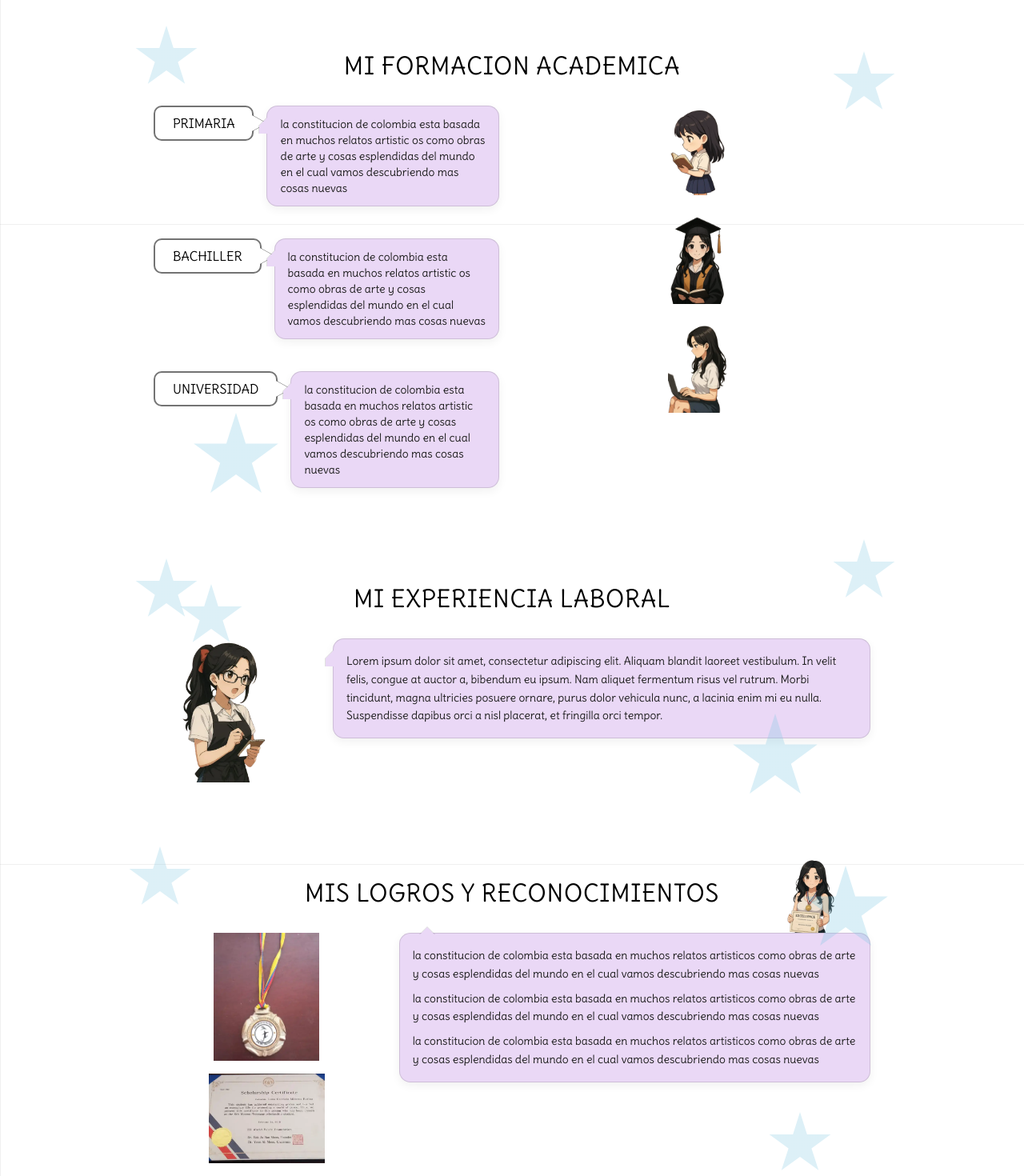
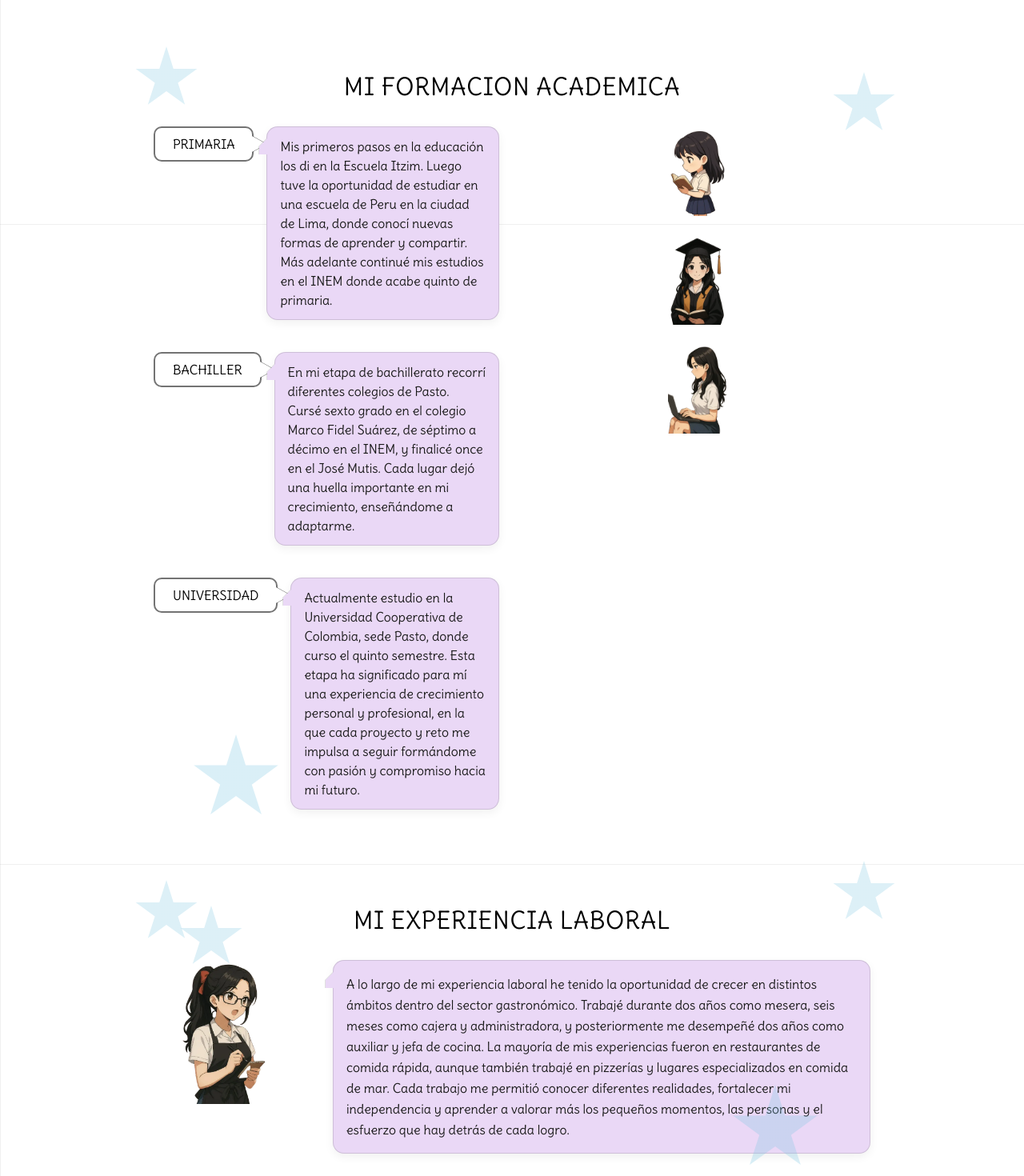
Before and after one commit to lunamideros2003/proyecto_portafolioo, a Next.js app: page / in a window 1280 px wide. Shown: the part 520-1990 px from the top of the page at 80% size. Built offline with nearby package versions, Linux system fonts and the light colour scheme.

Commit message:
textos reales

```diff
--- a/src/app/page.tsx
+++ b/src/app/page.tsx
@@ -31,7 +31,7 @@ export default function Home() {
         />
         </div>
         <section className="bubble bubble-purple w-full text-center px-6 py-4" style={{color: '#1a1a1a'}}>
-          <p className="leading-relaxed">
+          <p className="leading-relaxed text-base">
             {t('cv.description')}
           </p>
         </section>
@@ -48,20 +48,20 @@ export default function Home() {
             <div className="space-y-10">
               <div className="flex items-start gap-4">
                 <span className="tag-arrow text-black">{t('education.primary')}</span>
-                <div className="bubble bubble-purple bubble-left px-4 py-3 text-sm max-w-[420px]">
-                  {t('education.description')}
+                <div className="bubble bubble-purple bubble-left px-4 py-3 text-base max-w-[420px]">
+                  {t('education.primary.description')}
                 </div>
               </div>
               <div className="flex items-start gap-4">
                 <span className="tag-arrow text-black">{t('education.secondary')}</span>
-                <div className="bubble bubble-purple bubble-left px-4 py-3 text-sm max-w-[420px]">
-                  {t('education.description')}
+                <div className="bubble bubble-purple bubble-left px-4 py-3 text-base max-w-[420px]">
+                  {t('education.secondary.description')}
                 </div>
               </div>
               <div className="flex items-start gap-4">
                 <span className="tag-arrow text-black">{t('education.university')}</span>
-                <div className="bubble bubble-purple bubble-left px-4 py-3 text-sm max-w-[420px]">
-                  {t('education.description')}
+                <div className="bubble bubble-purple bubble-left px-4 py-3 text-base max-w-[420px]">
+                  {t('education.university.description')}
                 </div>
               </div>
             </div>
@@ -90,7 +90,7 @@ export default function Home() {
             <div className="w-[180px] h-[180px] mx-auto md:mx-0">
               <Image src="/cuarto_anime.webp" alt="experiencia" width={360} height={360} className="w-full h-full object-contain anime-hover" />
             </div>
-            <div className="bubble bubble-purple bubble-left px-4 py-4 text-sm leading-relaxed">
+            <div className="bubble bubble-purple bubble-left px-4 py-4 text-base leading-relaxed">
               {t('experience.description')}
             </div>
           </div>
@@ -117,10 +117,8 @@ export default function Home() {
               </div>
             </div>
             <div className="md:col-span-2">
-              <div className="bubble bubble-purple px-4 py-4 text-sm leading-relaxed">
+              <div className="bubble bubble-purple px-4 py-4 text-base leading-relaxed">
                 <p>{t('awards.description')}</p>
-                <p className="mt-2">{t('awards.description')}</p>
-                <p className="mt-2">{t('awards.description')}</p>
               </div>
             </div>
           </div>
--- a/src/contexts/LanguageContext.tsx
+++ b/src/contexts/LanguageContext.tsx
@@ -15,16 +15,18 @@ const LanguageContext = createContext<LanguageContextType | undefined>(undefined
 const translations = {
   es: {
     'cv.title': 'MI HOJA DE VIDA',
-    'cv.description': 'Me llamo Luna Gabriela tengo 22 años soy de colombia naci en pasto en estos momentos me encuentro cursando una carrera de ingeneria en software y me encuentro trabajando tengo muchas ocupaciones como hobbits adelante conoceras un pco msa de mi asi que adelante te invito a pasr',
+    'cv.description': 'Mi nombre es Luna. Nací en el año 2003, de fecha 7 de mayo. Siempre he sentido curiosidad por entender el porqué de las cosas y expresar mi creatividad, ya sea a través del arte o la tecnología. Creo que cada experiencia deja una huella y este portafolio es una forma de compartir parte de mi camino, crecimiento y refleja mi forma de ver el mundo. Así que adelante, te invito a pasar.',
     'education.title': 'MI FORMACION ACADEMICA',
     'education.primary': 'PRIMARIA',
     'education.secondary': 'BACHILLER',
     'education.university': 'UNIVERSIDAD',
-    'education.description': 'la constitucion de colombia esta basada en muchos relatos artistic os como obras de arte y cosas esplendidas del mundo en el cual vamos descubriendo mas cosas nuevas',
+    'education.primary.description': 'Mis primeros pasos en la educación los di en la Escuela Itzim. Luego tuve la oportunidad de estudiar en una escuela de Peru en la ciudad de Lima, donde conocí nuevas formas de aprender y compartir. Más adelante continué mis estudios en el INEM donde acabe quinto de primaria.',
+    'education.secondary.description': 'En mi etapa de bachillerato recorrí diferentes colegios de Pasto. Cursé sexto grado en el colegio Marco Fidel Suárez, de séptimo a décimo en el INEM, y finalicé once en el José Mutis. Cada lugar dejó una huella importante en mi crecimiento, enseñándome a adaptarme.',
+    'education.university.description': 'Actualmente estudio en la Universidad Cooperativa de Colombia, sede Pasto, donde curso el quinto semestre. Esta etapa ha significado para mí una experiencia de crecimiento personal y profesional, en la que cada proyecto y reto me impulsa a seguir formándome con pasión y compromiso hacia mi futuro.',
     'experience.title': 'MI EXPERIENCIA LABORAL',
-    'experience.description': 'Lorem ipsum dolor sit amet, consectetur adipiscing elit. Aliquam blandit laoreet vestibulum. In velit felis, congue at auctor a, bibendum eu ipsum. Nam aliquet fermentum risus vel rutrum. Morbi tincidunt, magna ultricies posuere ornare, purus dolor vehicula nunc, a lacinia enim mi eu nulla. Suspendisse dapibus orci a nisl placerat, et fringilla orci tempor.',
+    'experience.description': 'A lo largo de mi experiencia laboral he tenido la oportunidad de crecer en distintos ámbitos dentro del sector gastronómico. Trabajé durante dos años como mesera, seis meses como cajera y administradora, y posteriormente me desempeñé dos años como auxiliar y jefa de cocina. La mayoría de mis experiencias fueron en restaurantes de comida rápida, aunque también trabajé en pizzerías y lugares especializados en comida de mar. Cada trabajo me permitió conocer diferentes realidades, fortalecer mi independencia y aprender a valorar más los pequeños momentos, las personas y el esfuerzo que hay detrás de cada logro.',
     'awards.title': 'MIS LOGROS Y RECONOCIMIENTOS',
-    'awards.description': 'la constitucion de colombia esta basada en muchos relatos artisticos como obras de arte y cosas esplendidas del mundo en el cual vamos descubriendo mas cosas nuevas',
+    'awards.description': 'Desde mi etapa como bachiller he sentido una gran pasión por el deporte, especialmente por el microfútbol, donde he obtenido numerosas medallas y diplomas de reconocimiento. Cada partido y competencia me enseñó disciplina, trabajo en equipo y perseverancia. Paralelamente, en el ámbito académico también he destacado, acumulando banderas de honor, diplomas y medallas por mi dedicación y rendimiento. Todo ese esfuerzo y compromiso me llevaron a obtener una media beca de estudios en Corea del Sur, un logro que representa no solo mi desempeño académico sino también a donde me llevo todo el esfuerzo.',
     'trips.title': 'MIS VIAJES',
     'trips.brasil': 'BRASIL',
     'trips.peru': 'PERÚ',
@@ -53,16 +55,18 @@ const translations = {
   },
   en: {
     'cv.title': 'MY RESUME',
-    'cv.description': 'My name is Luna Gabriela, I am 22 years old, I am from Colombia, I was born in Pasto. At the moment I am studying a software engineering career and I am working. I have many occupations as hobbies, ahead you will know a little more about me, so go ahead, I invite you to pass',
+    'cv.description': 'My name is Luna. I was born in 2003, on May 7th. I have always felt curious about understanding the why of things and expressing my creativity, whether through art or technology. I believe that every experience leaves a mark and this portfolio is a way to share part of my journey, growth and reflects my way of seeing the world. So go ahead, I invite you to pass.',
     'education.title': 'MY ACADEMIC FORMATION',
     'education.primary': 'PRIMARY',
     'education.secondary': 'HIGH SCHOOL',
     'education.university': 'UNIVERSITY',
-    'education.description': 'The constitution of Colombia is based on many artistic stories such as works of art and splendid things in the world in which we are discovering new things',
+    'education.primary.description': 'My first steps in education were taken at Itzim School. Then I had the opportunity to study at a school in Peru in the city of Lima, where I learned new ways of learning and sharing. Later I continued my studies at INEM where I finished fifth grade.',
+    'education.secondary.description': 'During my high school stage I went through different schools in Pasto. I studied sixth grade at Marco Fidel Suárez school, from seventh to tenth at INEM, and finished eleventh at José Mutis. Each place left an important mark on my growth, teaching me to adapt.',
+    'education.university.description': 'I currently study at the Universidad Cooperativa de Colombia, Pasto campus, where I am in the fifth semester. This stage has meant for me an experience of personal and professional growth, in which each project and challenge drives me to continue training with passion and commitment towards my future.',
     'experience.title': 'MY WORK EXPERIENCE',
-    'experience.description': 'Lorem ipsum dolor sit amet, consectetur adipiscing elit. Aliquam blandit laoreet vestibulum. In velit felis, congue at auctor a, bibendum eu ipsum. Nam aliquet fermentum risus vel rutrum. Morbi tincidunt, magna ultricies posuere ornare, purus dolor vehicula nunc, a lacinia enim mi eu nulla. Suspendisse dapibus orci a nisl placerat, et fringilla orci tempor.',
+    'experience.description': 'Throughout my work experience I have had the opportunity to grow in different areas within the gastronomic sector. I worked for two years as a waitress, six months as a cashier and administrator, and later I worked for two years as an assistant and head chef. Most of my experiences were in fast food restaurants, although I also worked in pizzerias and places specialized in seafood. Each job allowed me to know different realities, strengthen my independence and learn to value more the small moments, people and the effort behind each achievement.',
     'awards.title': 'MY ACHIEVEMENTS AND RECOGNITIONS',
-    'awards.description': 'The constitution of Colombia is based on many artistic stories such as works of art and splendid things in the world in which we are discovering new things',
+    'awards.description': 'Since my high school stage I have felt a great passion for sports, especially futsal, where I have obtained numerous medals and recognition diplomas. Each game and competition taught me discipline, teamwork and perseverance. In parallel, in the academic field I have also stood out, accumulating honor flags, diplomas and medals for my dedication and performance. All that effort and commitment led me to obtain a half scholarship to study in South Korea, an achievement that represents not only my academic performance but also where all the effort takes me.',
     'trips.title': 'MY TRIPS',
     'trips.brasil': 'BRAZIL',
     'trips.peru': 'PERU',
```
